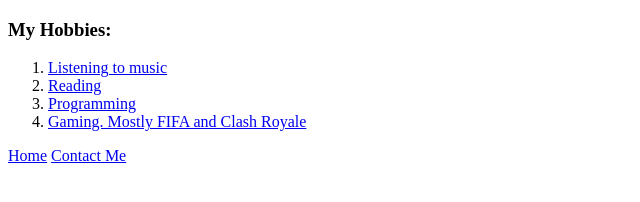
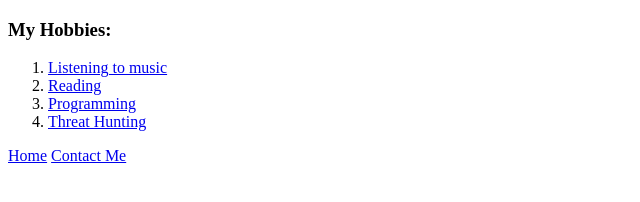
Before and after one commit to aQuasi/testme, a plain HTML site: page hobbies.html in a window 1280 px wide. Shown: the whole page, without its empty margins (0-640 px from the left). Drawn offline with Linux system fonts and the light colour scheme.

Commit message:
edit
more edits

```diff
--- a/hobbies.html
+++ b/hobbies.html
@@ -12,7 +12,7 @@
     <li><a href="https://pixabay.com/photos/hands-girl-mobile-phone-listening-3236059/" target="_blank">Listening to music</a></li>
     <li><a href="https://pixabay.com/photos/reading-books-magazine-study-hands-2605540/" target="_blank">Reading</a></li>
     <li><a href="https://pixabay.com/photos/programming-html-css-javascript-1873854/" target="_blank">Programming</a></li>
-    <li><a href="https://i.ytimg.com/vi/LD95viO8TPQ/maxresdefault.jpg" target="_blank">Gaming. Mostly FIFA and Clash Royale</a></li>
+    <li><a href="https://i.ytimg.com/vi/LD95viO8TPQ/maxresdefault.jpg" target="_blank">Threat Hunting</a></li>
   </ol>
 
   <a href="index.html">Home</a>
```
Also changed, not shown: contact-me.html (+1 -1 lines).
